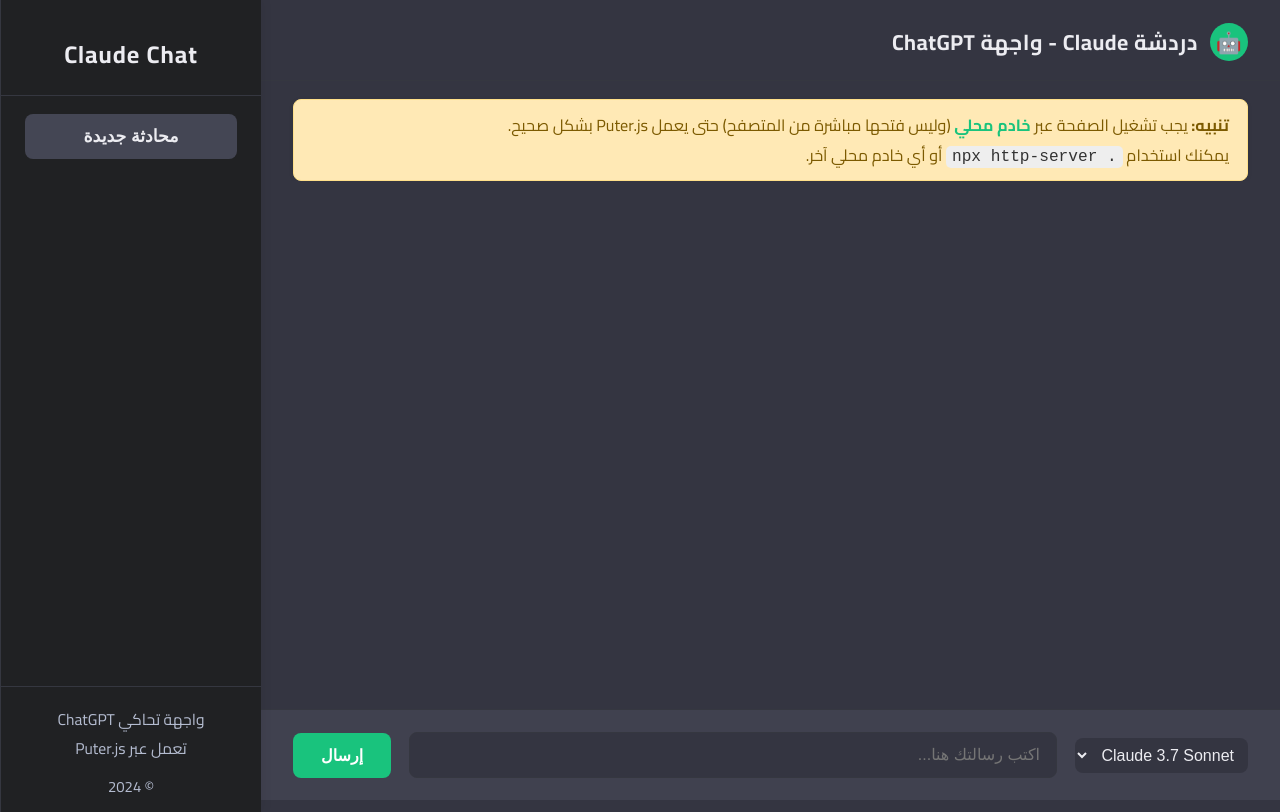
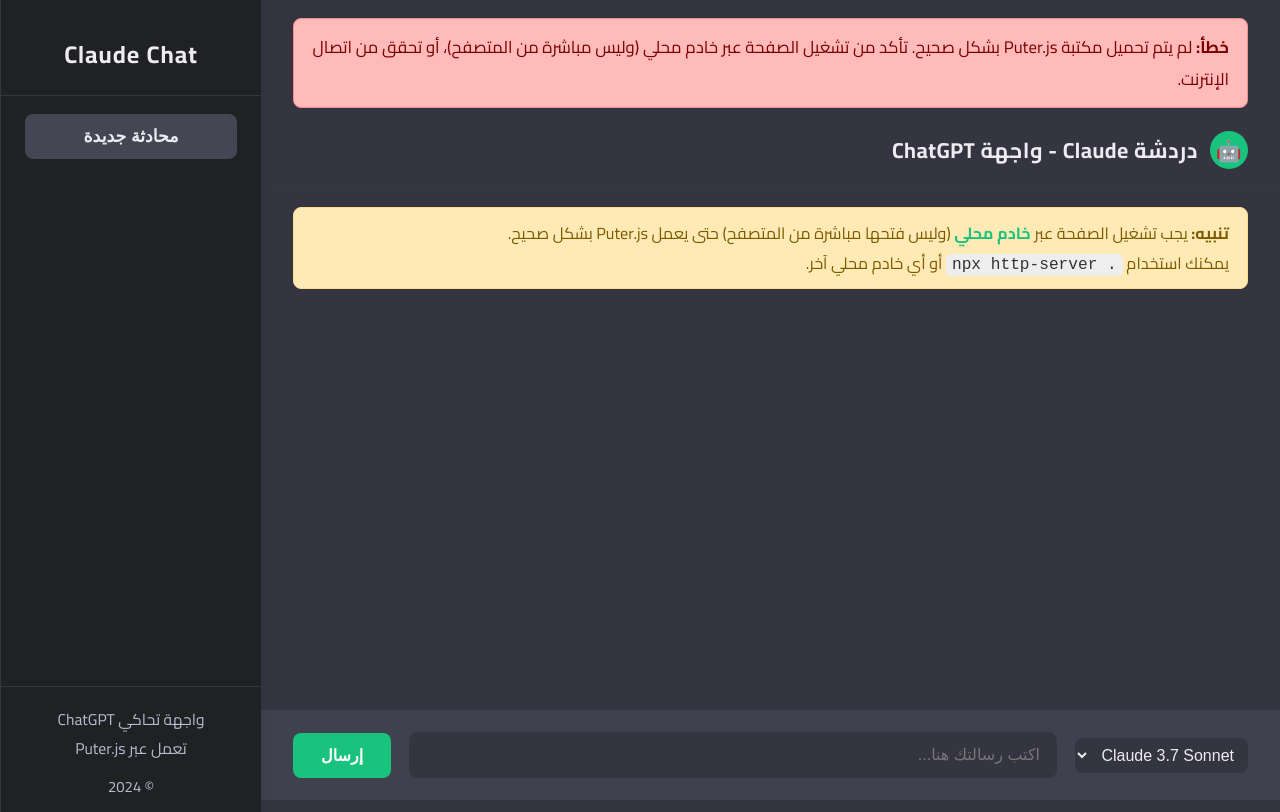
Before and after one commit to aloki12345/1-, a plain HTML site: page index.html in a window 1280 px wide. Drawn offline with Linux system fonts and the light colour scheme.

Commit message:
Update index.html

```diff
--- a/index.html
+++ b/index.html
@@ -251,6 +251,24 @@
     const modelSelect = document.getElementById('modelSelect');
     const sendBtn = document.getElementById('sendBtn');
 
+    // فحص تحميل مكتبة puter.js
+    function showPuterError(msg) {
+      const errorDiv = document.createElement('div');
+      errorDiv.style.background = '#ffbaba';
+      errorDiv.style.color = '#7c0000';
+      errorDiv.style.padding = '12px 18px';
+      errorDiv.style.borderRadius = '8px';
+      errorDiv.style.margin = '18px 32px 0 32px';
+      errorDiv.style.fontSize = '1.05rem';
+      errorDiv.style.textAlign = 'right';
+      errorDiv.style.border = '1px solid #ff8a8a';
+      errorDiv.style.boxShadow = '0 1px 6px rgba(0,0,0,0.04)';
+      errorDiv.innerHTML = '<b>خطأ:</b> ' + msg;
+      document.querySelector('.main').prepend(errorDiv);
+    }
+    if (typeof window.puter === 'undefined' || !window.puter.ai) {
+      showPuterError('لم يتم تحميل مكتبة Puter.js بشكل صحيح. تأكد من تشغيل الصفحة عبر خادم محلي (وليس مباشرة من المتصفح)، أو تحقق من اتصال الإنترنت.');
+    }
     function addMessage(text, sender = 'user', streaming = false) {
       const msgDiv = document.createElement('div');
       msgDiv.className = 'message ' + sender;
```
